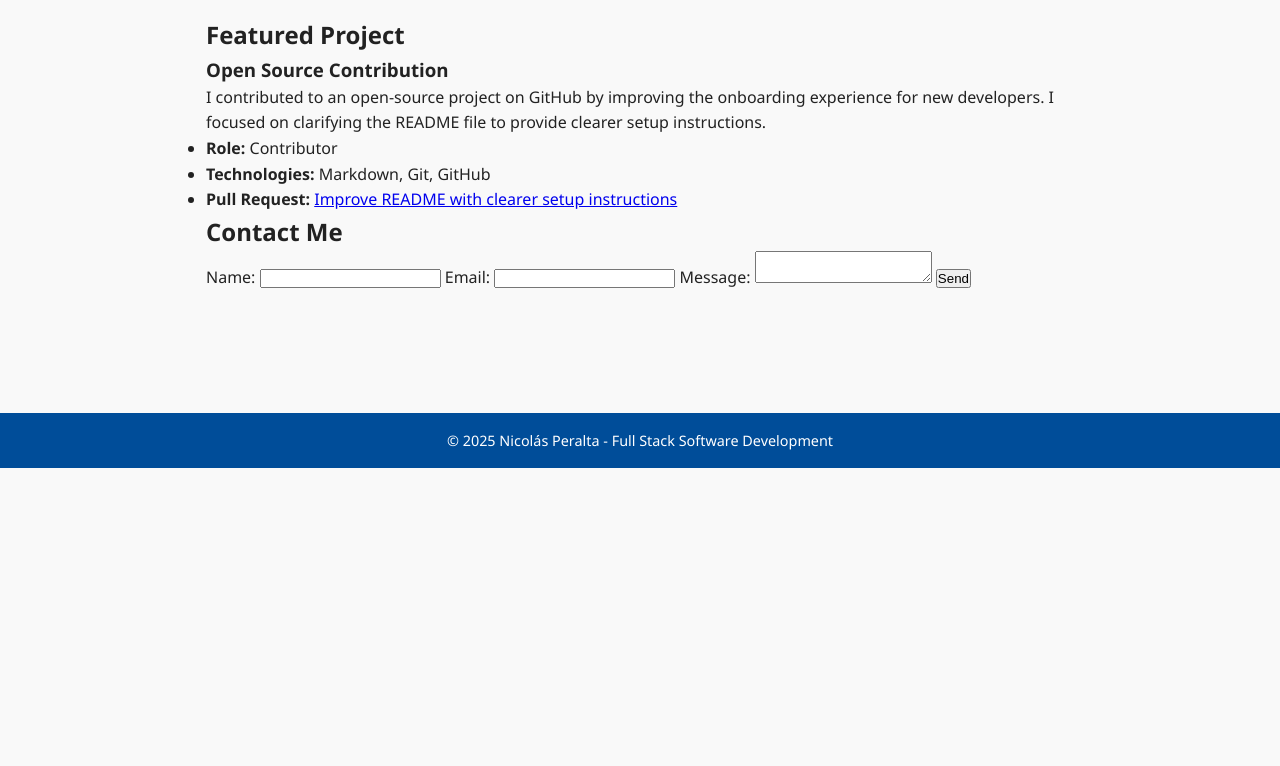
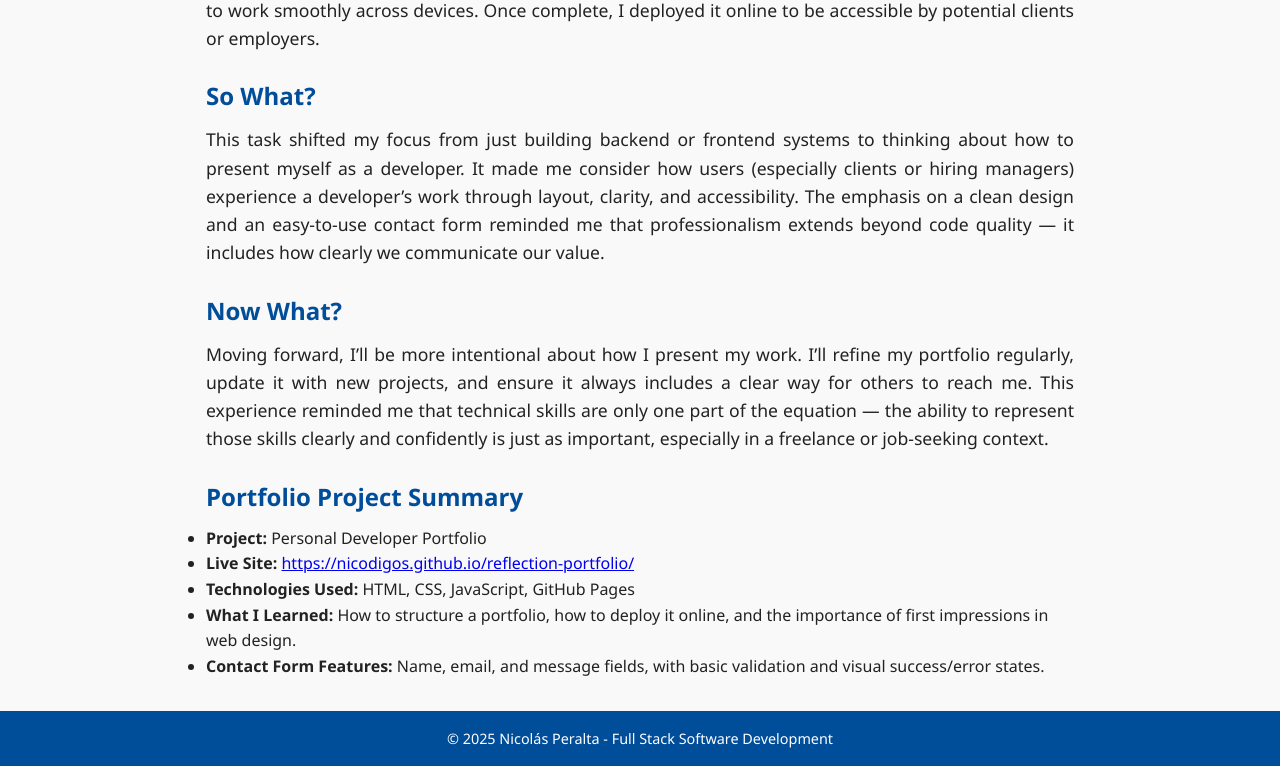
Before and after one commit to nicodigos/reflection-portfolio, a plain HTML site: page week12.html in a window 1280 px wide. Shown: the part 332-1098 px from the top of the page. Before the commit the page ends 800 px from the top, so only its background shows below. Drawn offline with Linux system fonts and the light colour scheme.

Commit message:
week 12 modified

```diff
--- a/week12.html
+++ b/week12.html
@@ -3,73 +3,79 @@
   <head>
     <meta charset="UTF-8" />
     <meta name="viewport" content="width=device-width, initial-scale=1" />
-    <title>My Developer Portfolio</title>
+    <title>Week 12 Reflection</title>
     <link rel="stylesheet" href="styles/styles.css" />
   </head>
   <body>
     <header>
-      <h1>Nicolás Peralta</h1>
-      <p>Full Stack Software Developer</p>
+      <h1>Week 12 Reflection</h1>
       <nav>
         <a href="index.html" class="back-link">← Back to Home</a>
       </nav>
     </header>
+    <main>
+      <article class="reflection">
+        <h2>What?</h2>
+        <p>
+          This week, I focused on building a professional portfolio website that
+          represents me as a developer. The project required me to include a
+          brief introduction, showcase at least one project, and implement a
+          contact form with proper validation and visual feedback. The site was
+          built with responsiveness in mind to work smoothly across devices.
+          Once complete, I deployed it online to be accessible by potential
+          clients or employers.
+        </p>
 
-    <main>
-      <section class="intro">
-        <h2>About Me</h2>
+        <h2>So What?</h2>
         <p>
-          I’m a Full Stack Developer passionate about building clean,
-          user-focused web applications. I specialize in creating responsive,
-          efficient, and scalable systems that reflect thoughtful design and
-          strong backend logic.
+          This task shifted my focus from just building backend or frontend
+          systems to thinking about how to present myself as a developer. It
+          made me consider how users (especially clients or hiring managers)
+          experience a developer’s work through layout, clarity, and
+          accessibility. The emphasis on a clean design and an easy-to-use
+          contact form reminded me that professionalism extends beyond code
+          quality — it includes how clearly we communicate our value.
         </p>
-      </section>
 
-      <section class="project">
-        <h2>Featured Project</h2>
-        <h3>Open Source Contribution</h3>
+        <h2>Now What?</h2>
         <p>
-          I contributed to an open-source project on GitHub by improving the
-          onboarding experience for new developers. I focused on clarifying the
-          README file to provide clearer setup instructions.
+          Moving forward, I’ll be more intentional about how I present my work.
+          I’ll refine my portfolio regularly, update it with new projects, and
+          ensure it always includes a clear way for others to reach me. This
+          experience reminded me that technical skills are only one part of the
+          equation — the ability to represent those skills clearly and
+          confidently is just as important, especially in a freelance or
+          job-seeking context.
         </p>
+
+        <h2>Portfolio Project Summary</h2>
         <ul>
-          <li><strong>Role:</strong> Contributor</li>
-          <li><strong>Technologies:</strong> Markdown, Git, GitHub</li>
+          <li><strong>Project:</strong> Personal Developer Portfolio</li>
           <li>
-            <strong>Pull Request:</strong>
-            <a href="https://github.com/example/repo/pull/123" target="_blank">
-              Improve README with clearer setup instructions
+            <strong>Live Site:</strong>
+            <a
+              href="https://nicodigos.github.io/reflection-portfolio/"
+              target="_blank"
+            >
+              https://nicodigos.github.io/reflection-portfolio/
             </a>
           </li>
+          <li>
+            <strong>Technologies Used:</strong> HTML, CSS, JavaScript, GitHub
+            Pages
+          </li>
+          <li>
+            <strong>What I Learned:</strong> How to structure a portfolio, how
+            to deploy it online, and the importance of first impressions in web
+            design.
+          </li>
+          <li>
+            <strong>Contact Form Features:</strong> Name, email, and message
+            fields, with basic validation and visual success/error states.
+          </li>
         </ul>
-      </section>
-
-      <section class="contact">
-        <h2>Contact Me</h2>
-        <form action="#" method="POST">
-          <label for="name">Name:</label>
-          <input type="text" id="name" name="name" required />
-
-          <label for="email">Email:</label>
-          <input type="email" id="email" name="email" required />
-
-          <label for="message">Message:</label>
-          <textarea id="message" name="message" required></textarea>
-
-          <button type="submit">Send</button>
-
-          <p class="form-message success" style="display: none">
-            Message sent successfully!
-          </p>
-          <p class="form-message error" style="display: none">
-            There was an error sending your message.
-          </p>
-        </form>
-      </section>
+      </article>
     </main>
-
     <footer>
       <p>© 2025 Nicolás Peralta - Full Stack Software Development</p>
     </footer>
```
